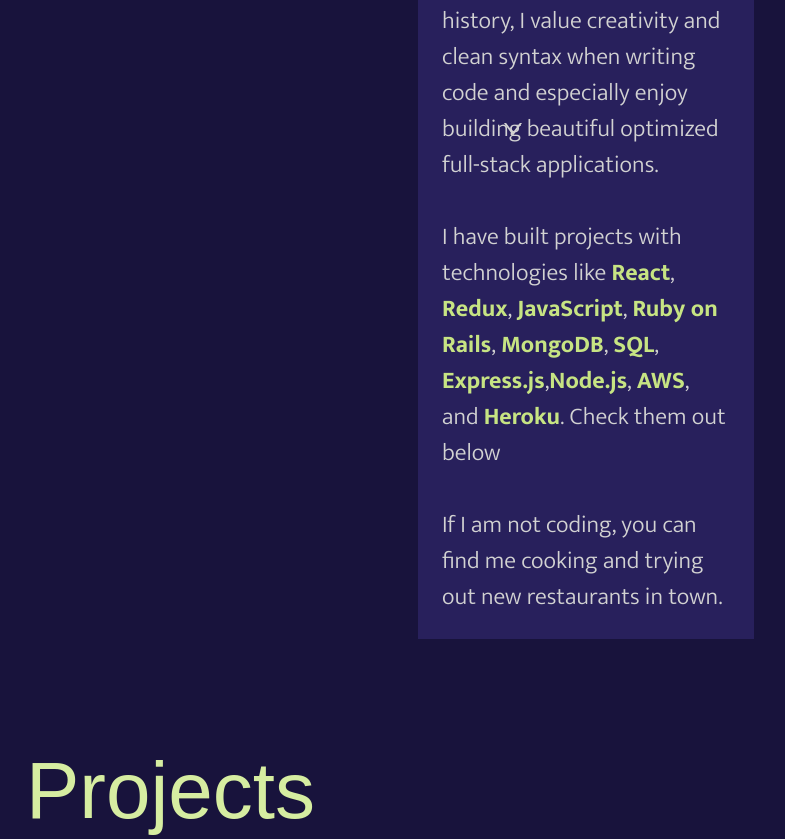
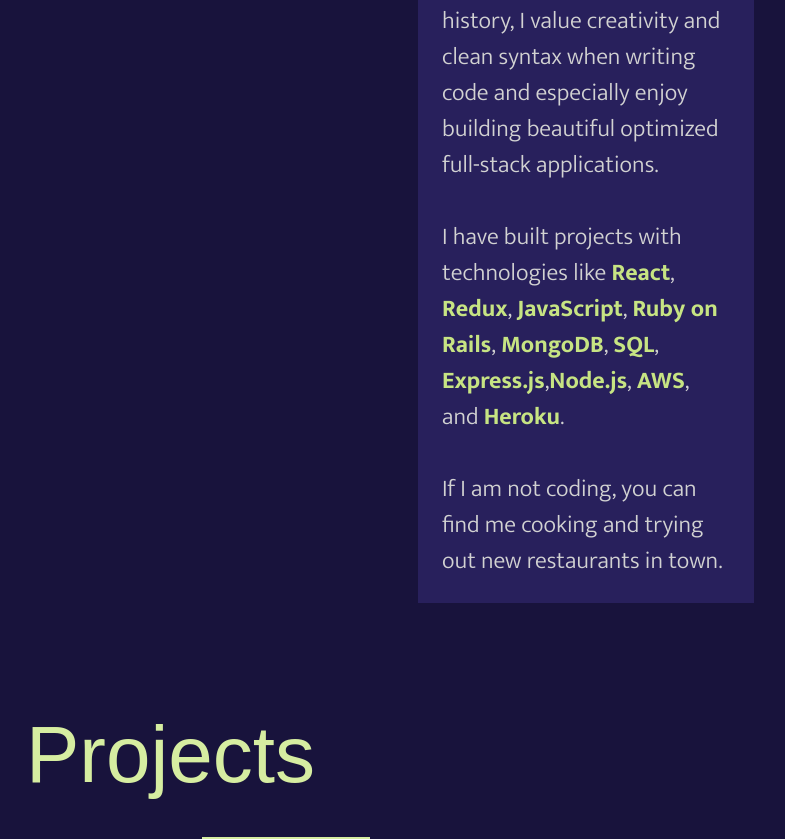
Before and after one commit to sonja-ng/portfolio-site, a Next.js app: page / in a window 1280 px wide. Shown: the part 1425-2264 px from the top of the page, without its empty margins (134-919 px from the left). Built offline with nearby package versions, Linux system fonts and the light colour scheme; a web font is replaced by a local one.

Commit message:
Edit bio

```diff
--- a/components/About/About.js
+++ b/components/About/About.js
@@ -1,9 +1,7 @@
 import React from 'react'
 import Image from 'next/image'
 import Portrait from '../../public/portrait.jpg'
-import { Section, Div1, ImageDiv, Paragraph, Span, Icon } from './AboutStyles'
-import { AiOutlineDown } from "react-icons/ai";
-import Link from 'next/link'
+import { Section, Div1, ImageDiv, Paragraph, Span } from './AboutStyles'
 
 const About = () => {
     return (
@@ -19,7 +17,7 @@
                         <br/>
                         <br/>
                          I have built projects with technologies like <Span>React</Span>, <Span>Redux</Span>, <Span>JavaScript</Span>, <Span>Ruby on Rails</Span>, <Span>MongoDB</Span>, <Span>SQL</Span>, <Span>Express.js</Span>,
-                        <Span>Node.js</Span>, <Span>AWS</Span>, and <Span>Heroku</Span>. Check them out below <Icon><AiOutlineDown /></Icon>
+                        <Span>Node.js</Span>, <Span>AWS</Span>, and <Span>Heroku</Span>.
                         <br/>
                         <br/>
                         If I am not coding, you can find me cooking and trying out new restaurants in town.
```
